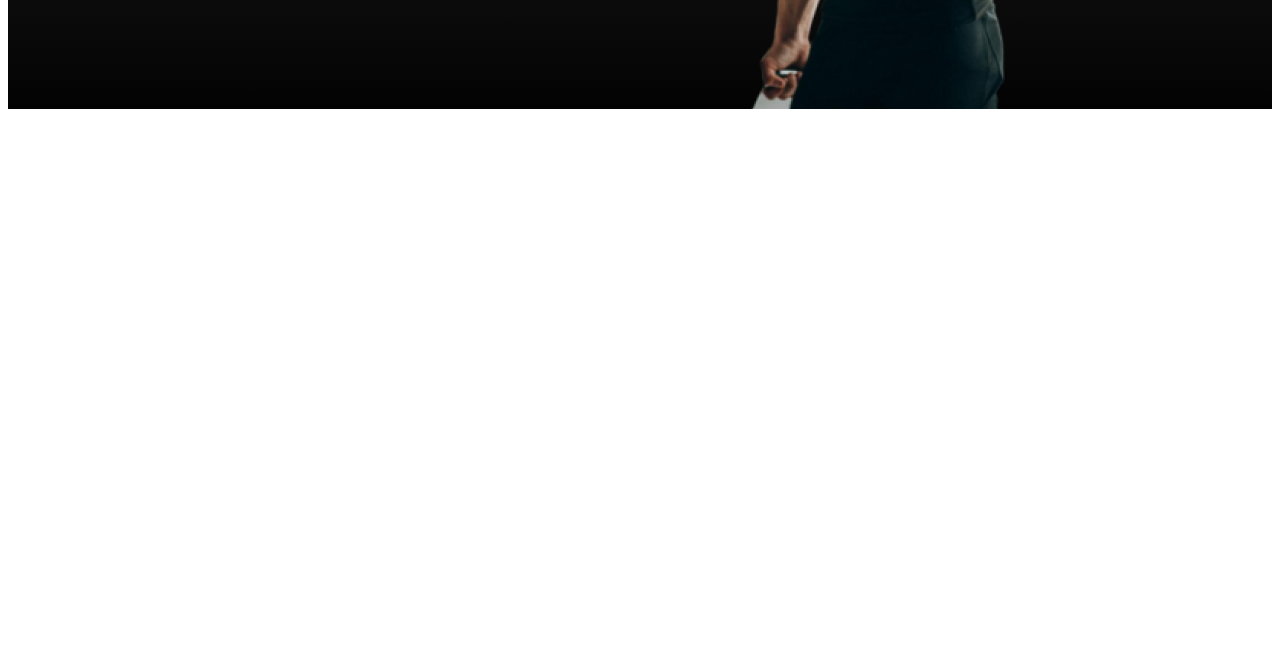
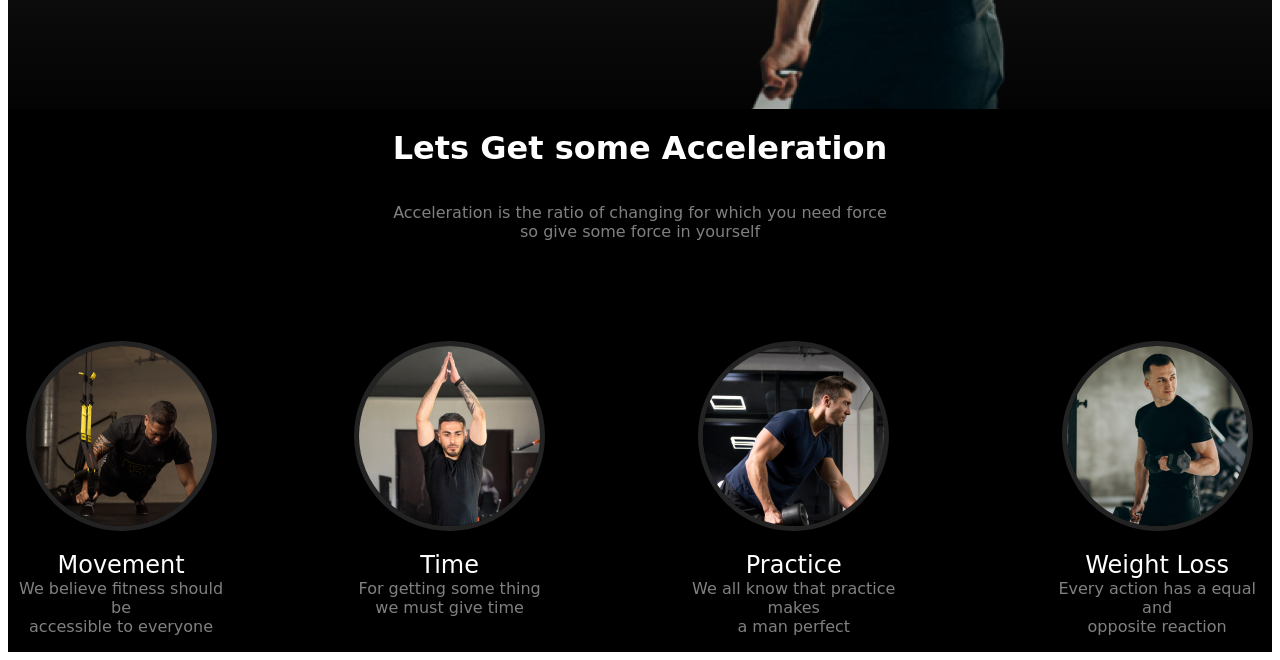
Before and after one commit to fahadNtoron/T0R0N2, a plain HTML site: page index.html in a window 1280 px wide. Shown: the part 709-1369 px from the top of the page. Before the commit the page ends 826 px from the top, so only its background shows below. Drawn offline with Linux system fonts and the light colour scheme.

Commit message:
Changing habit added

```diff
--- a/index.html
+++ b/index.html
@@ -18,7 +18,7 @@
                     <button class="no-back"><a href="" class="nav-links">About</a></button>
                 </div>
             </nav>
-            <nav>
+            <nav class="hide">
                 <div class="menu-bar"></div>
                 <div class="menu-bar"></div>
                 <div class="menu-bar"></div>
@@ -60,5 +60,36 @@
         </section>
     </div>
     </header>
+    <main class="bbg cntr">
+        <h1 class="small-font" style="margin: 0px; padding: 20px;">Lets Get some Acceleration</h1>
+        <p class="txt-tr smallfont-des">Acceleration is the ratio of changing for which you need force<br>so give some force in yourself</p>
+        <div class="df cntr con-pos1">
+            <div>
+                <div class="round-border">
+                    <img src="./images/image 3.png" alt="">
+                </div>
+                <p><span style="font-size: 1.5rem;">Movement</span><br><span class="txt-tr">We believe fitness should be<br> accessible to everyone</span></p>
+            </div>
+            <div>
+                <div class="round-border">
+                    <img src="./images/image 2.png" alt="">
+                </div>
+                <p><span style="font-size: 1.5rem;">Time</span><br><span class="txt-tr">For getting some thing <br>we must give time</span></p>
+            </div>
+            <div>
+                <div class="round-border">
+                    <img src="./images/image 4.png" alt="">
+                </div>
+                <p><span style="font-size: 1.5rem;">Practice</span><br><span class="txt-tr">We all know that practice makes <br> a man perfect</span></p>
+            </div>
+            <div>
+                <div class="round-border">
+                    <img src="./images/image 5.png" alt="">
+                </div>
+                <p><span style="font-size: 1.5rem;">Weight Loss</span><br><span class="txt-tr">Every action has a equal and <br>opposite reaction</span></p>
+            </div>
+        </div>
+
+    </main>
 </body>
 </html>
--- a/styles/Velocity.css
+++ b/styles/Velocity.css
@@ -3,8 +3,26 @@
     font-family: "Indie Flower", cursive;
     color: white;
 }
+/* black background */
+.bbg{
+    background-color: black;
+}
 /* for display flex */
 .df{ display: flex;}
+/* for center */
+.cntr{
+    justify-content: center;
+    text-align: center;
+}
+/* for hiding small sdevices element normarly */
+.hide{
+    display: none;
+}
+/* for round border */
+.round-border img{
+    border: 5px solid#232323;
+    border-radius: 50%;
+}
 /* navbar  */
 .nav-con{
     justify-content: space-around;
@@ -101,6 +119,7 @@
 .c-tit1{
     font-size: 24px;
 }
+/* transparent text */
 .txt-tr{
     color:rgba(255, 255, 255, 0.5);
 }
@@ -124,6 +143,11 @@
     margin-left: -450px;
     margin-top: 350px;
 }
+.con-pos1{
+    justify-content: center;
+    gap: 120px;
+    margin-top: 100px;
+}
 @media screen and (max-width: 576px) {
     .nav-button{
         display: none;
@@ -138,8 +162,7 @@
     }
     .cont-pic{
         flex-direction: column;
-        margin-left: 20px;
-        margin-right:20px ;
+        align-items: center;
     }
     .mar{
         margin-left: -350px;
@@ -150,5 +173,15 @@
         margin-left: -130px;
         margin-top: -500;
     }
-
+    .small-font{
+        font-size:1.5rem;
+    }
+    .smallfont-des{
+        font-size: 0.8rem;
+    }
+    .con-pos1{
+        flex-direction: column;
+        align-items: center;
+        gap: 10px;
+    }
 }
```
